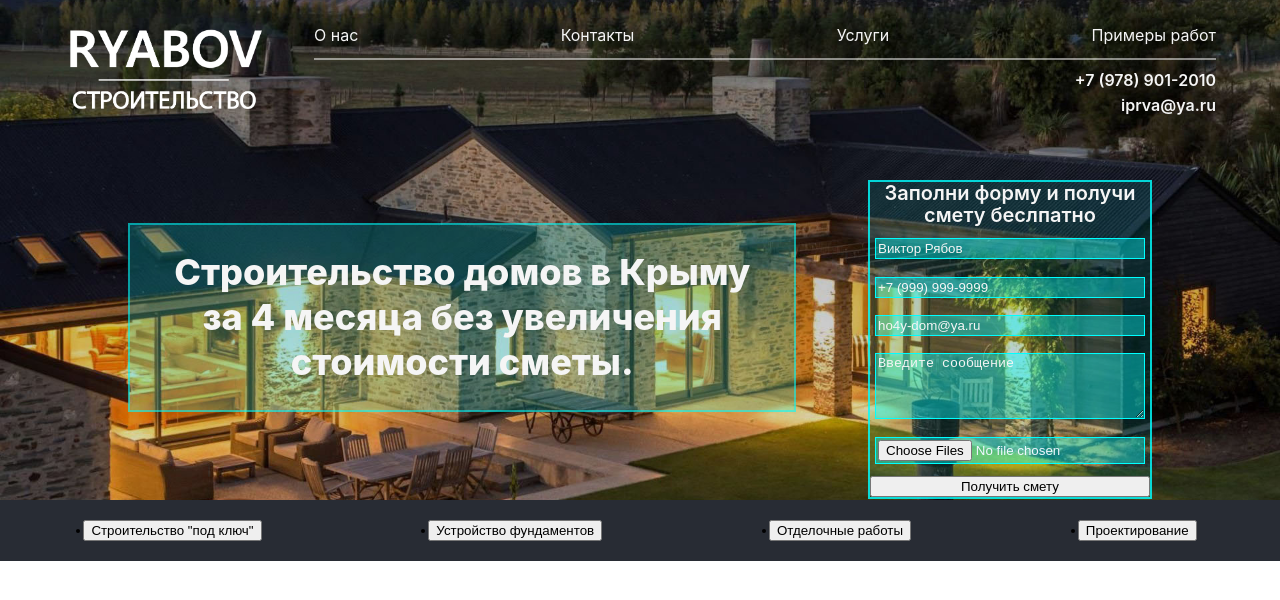
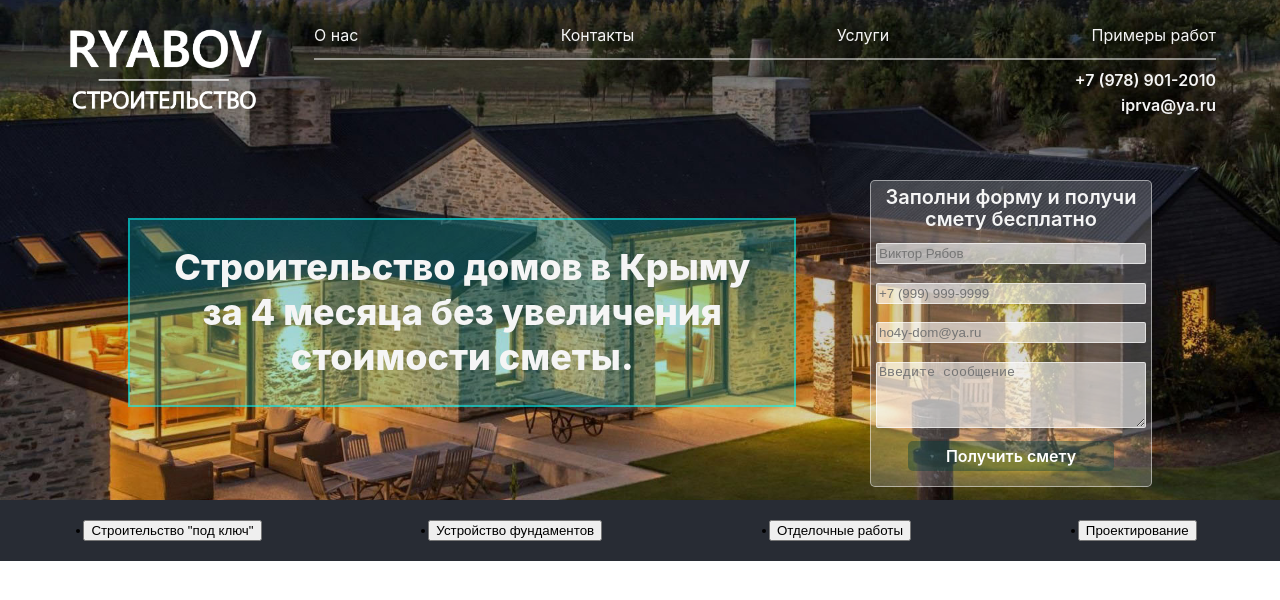
Before and after one commit to Viktor-Ryabov/building_company, a React (Create React App) app: page / in a window 1280 px wide. Shown: the top 600 px of the page. Built offline with nearby package versions, Linux system fonts and the light colour scheme.

Commit message:
modified button

```diff
--- a/src/Components/CaptureForm/CaptureForm.js
+++ b/src/Components/CaptureForm/CaptureForm.js
@@ -3,13 +3,12 @@ import Styles from "../CaptureForm/CaptureForm.module.css";
 const CaptureForm = () => {
     return (
         <div className={Styles.form}>
-            <h2 className={Styles.subtitle}>Заполни форму и получи смету беслпатно</h2>
+            <h2 className={Styles.subtitle}>Заполни форму и получи смету бесплатно</h2>
             <input className={Styles.input} minlength="3" required placeholder="Виктор Рябов" type="text" />
             <input className={Styles.input} minlength="3" required placeholder="+7 (999) 999-9999" type="tel" />
             <input className={Styles.input} type="email" name="user_email" required placeholder="ho4y-dom@ya.ru" />
             <textarea className={Styles.input} name="message" cols="30" rows="4" placeholder="Введите сообщение" />
-            <input className={Styles.input} type="file" id="file" name="file" multiple />
-            <button>Получить смету</button>
+            <a href="#" className={Styles.button}>Получить смету<span className={Styles.flare}></span></a>
         </div>
     );
 };
--- a/src/Components/CaptureForm/CaptureForm.module.css
+++ b/src/Components/CaptureForm/CaptureForm.module.css
@@ -6,13 +6,14 @@
     display: flex;
     flex-direction: column;
     justify-content: space-between;
-    border: 2px solid rgba(0, 255, 255, 0.8);
-    background: rgba(0, 255, 255, 0.1);
+    border: 1px solid rgba(255, 255, 255, 0.5);
+    background: rgba(255, 255, 255, 0.2);
+    border-radius: 5px;
 }
 
 .subtitle{
     margin: 0;
-    padding: 0;
+    padding: 5px 0 0 0;
     font-weight: 600;
     font-size: 20px;
     margin: 0;
@@ -22,14 +23,55 @@
 .input{
     margin: 5px;
     padding: 2px;
-    border: 0.1px solid rgba(0, 255, 255, 1);
-    background: rgba(0, 255, 255, 0.4);
-    color: aliceblue;
+    border: 0.1px solid rgba(255, 255, 255, 0.6);;
+    border-radius: 2px;
+    background: rgba(255, 255, 255, 0.6);
 }
 
-   .input::placeholder {color: whitesmoke;}
-   .input::-webkit-input-placeholder {color: whitesmoke;}
-   .input::-ms-input-placeholder {color: whitesmoke;}
-   .input:-moz-placeholder {color: whitesmoke;opacity: 1;}
-   .input::-moz-placeholder {color: whitesmoke;opacity: 1;}
-   .input:-ms-input-placeholder {color: whitesmoke;}
+   .input::placeholder {color: rgba(0, 0, 0, 0, 0.8);}
+   .input::placeholder:active {color: rgba(0, 0, 0, 0, 0);}
+
+   .input::-webkit-input-placeholder {color: rgba(0, 0, 0, 0, 0.8);}
+   .input::-webkit-input-placeholder:active {color: rgba(0, 0, 0, 0, 0);}
+   .input::-ms-input-placeholder {color: rgba(0, 0, 0, 0, 0.8);}
+   .input:-moz-placeholder {color: rgba(0, 0, 0, 0, 0.8);}
+   .input::-moz-placeholder {color: rgba(0, 0, 0, 0, 0.8);}
+   .input:-ms-input-placeholder {color: rgba(0, 0, 0, 0, 0.8);}
+
+   .button {
+    margin: 0 auto 15px auto;
+    padding: 5px;
+    background: rgba(0, 58, 58, 0.4);
+    color: #ffffff;
+    text-decoration: none;
+    font-size: 16px;
+    font-weight: 600;
+    border-radius: 5px;
+    position: relative;
+    overflow-x: hidden;
+    width: 70%;
+}
+    .button:hover {
+        background: rgba(0, 44, 44, 0.8);
+    }
+
+.button .flare {
+    position: absolute;
+    top: 0;
+    height: 100%;
+    width: 70%;
+    transform: skewX(-45deg);
+    animation: flareAnimation;
+    left: -150%;
+    background: linear-gradient(90deg, rgba(255, 255, 255, 0), rgba(255, 255, 255, 0.4));
+    animation: flareAnimation 3s infinite linear;
+}
+
+@keyframes flareAnimation {
+    0% {
+        left: -150%;
+    }
+    100% {
+        left: 150%;
+    }
+}
```
